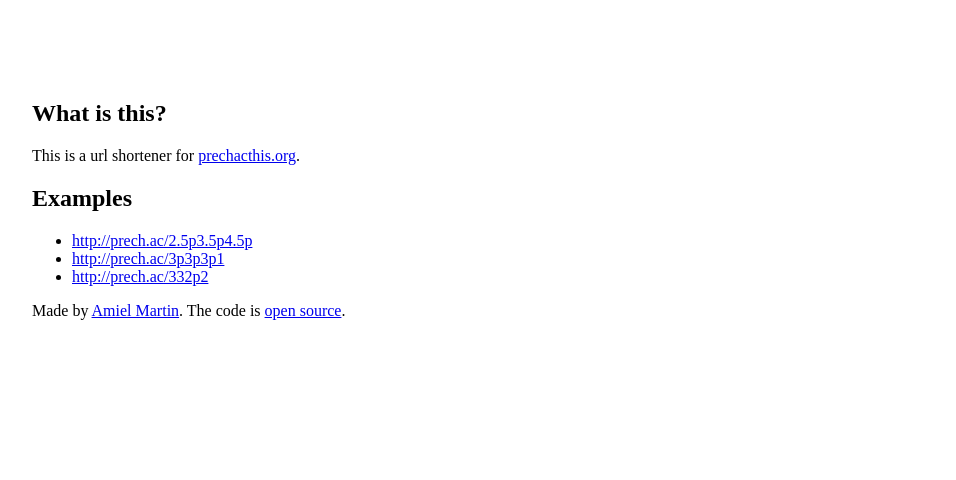
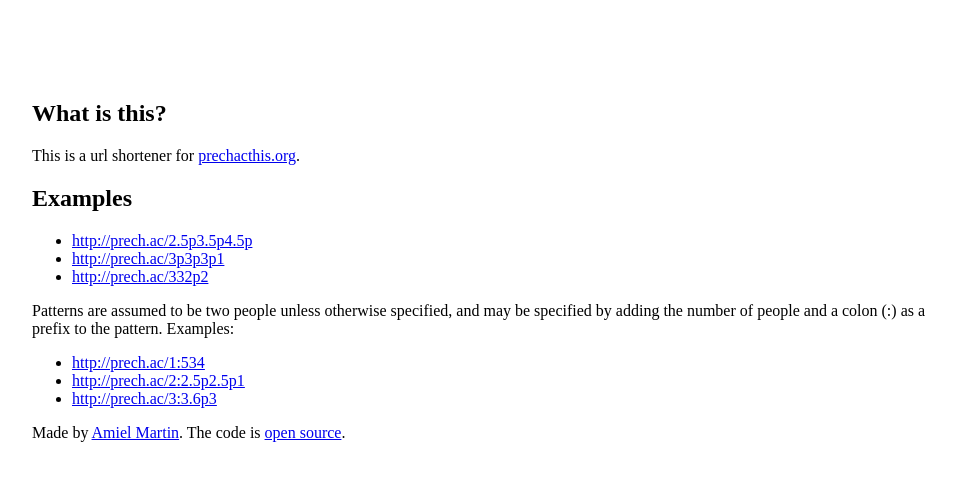
Before and after one commit to prechac/prech.ac, a plain HTML site: page public/index.html in a window 1280 px wide. Shown: the whole page, without its empty margins (158-1114 px from the left). Drawn offline with Linux system fonts and the light colour scheme.

Commit message:
Documentation for different numbers of people

```diff
--- a/public/index.html
+++ b/public/index.html
@@ -20,6 +20,20 @@
         <li><a href="http://prech.ac/332p2">http://prech.ac/332p2</a></li>
       </ul>
 
+      <p>
+        Patterns are assumed to be two people unless otherwise specified, and
+        may be specified by adding the number of people and a colon (:) as
+        a prefix to the pattern. Examples:
+      </p>
+
+      <ul>
+        <li><a href="http://prech.ac/1:534">http://prech.ac/1:534</a></li>
+        <li><a href="http://prech.ac/2:2.5p2.5p1">http://prech.ac/2:2.5p2.5p1</a></li>
+        <li><a href="http://prech.ac/3:3.6p3">http://prech.ac/3:3.6p3</a></li>
+      </ul>
+
+
+
       <footer>Made by <a href='http://amielmartin.com'>Amiel Martin</a>. The code is <a href="http://github.com/amiel/prech.ac">open source</a>.</footer>
 
     </section>
```
